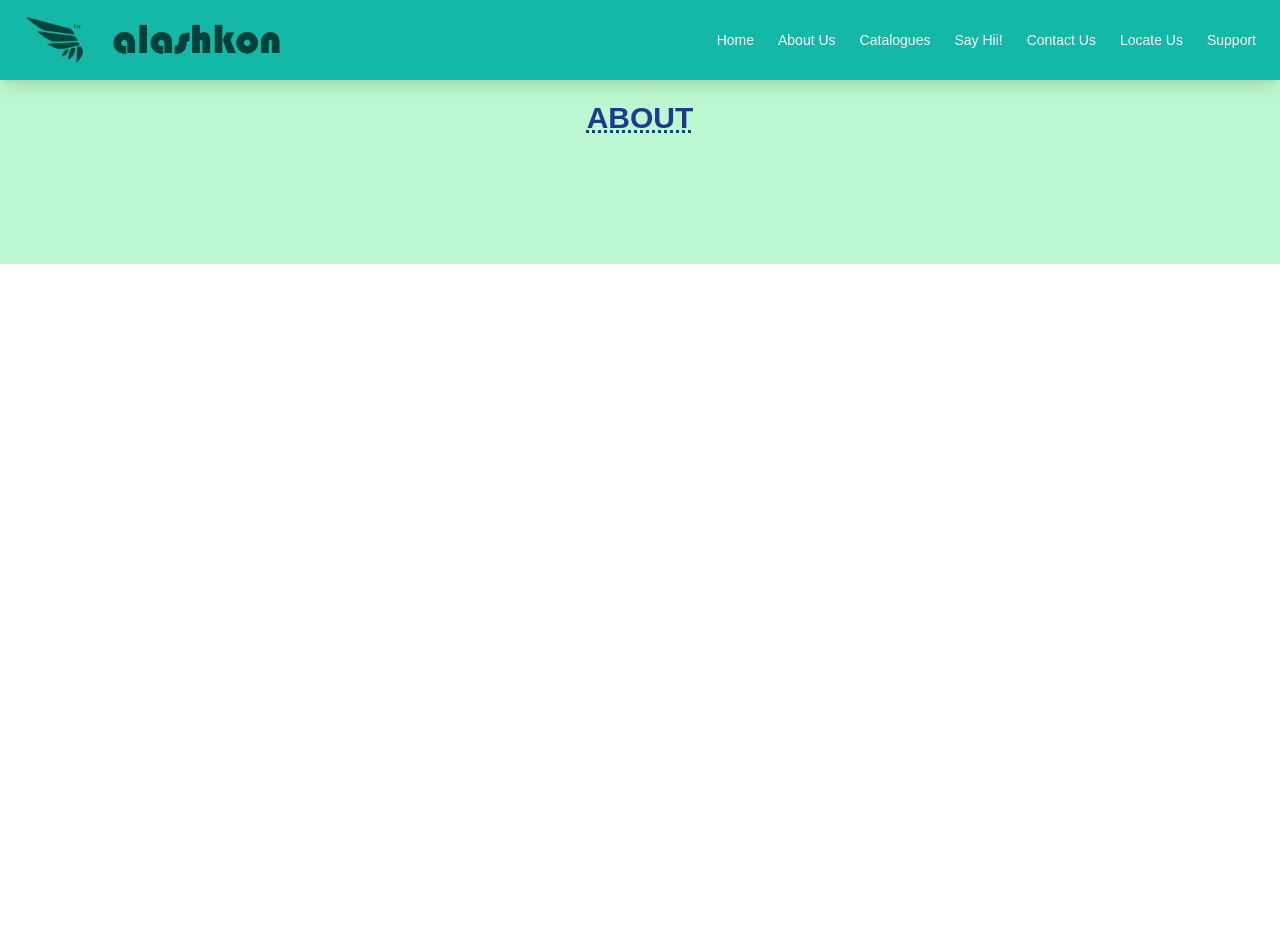
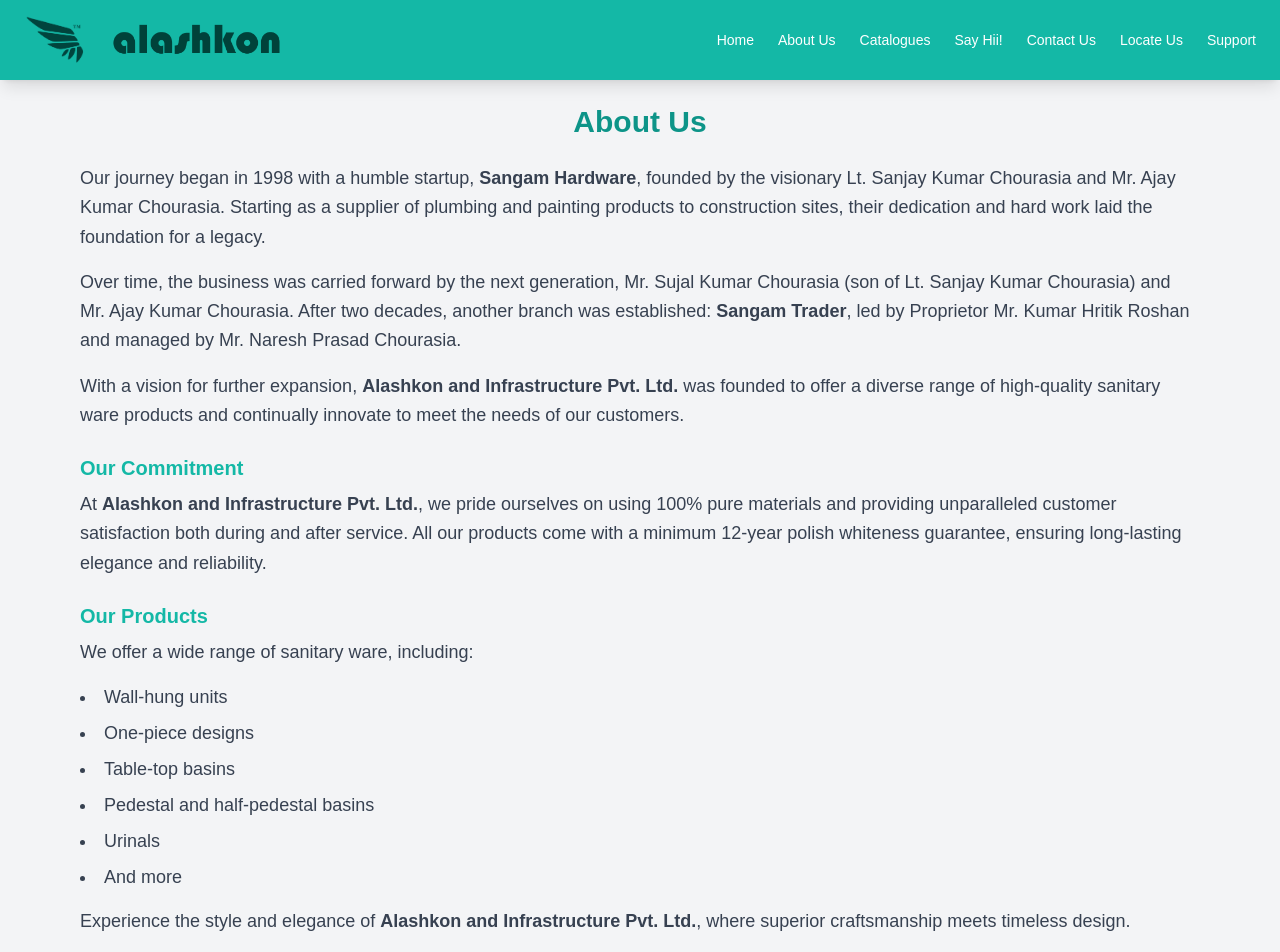
Before and after one commit to SurajKrSaw/Alashkon, a Next.js app: page /about in a window 1280 px wide. Shown: the top 952 px of the page. Before the commit the page ends 800 px from the top, so only its background shows below. Built offline with nearby package versions, Linux system fonts and the light colour scheme.

Commit message:
Added ABOUT section

```diff
--- /dev/null
+++ b/app/about/page.tsx
@@ -0,0 +1,65 @@
+const About = () => {
+  return (
+    <section
+      id="about"
+      className="bg-gray-100 py-12 px-6 md:px-12 lg:px-20 mt-14"
+    >
+      <div className="max-w-6xl mx-auto">
+        <h2 className="text-3xl font-bold text-center text-teal-600 mb-6">
+          About Us
+        </h2>
+        <p className="text-lg text-gray-700 leading-relaxed">
+          Our journey began in 1998 with a humble startup,{" "}
+          <strong>Sangam Hardware</strong>, founded by the visionary Lt. Sanjay
+          Kumar Chourasia and Mr. Ajay Kumar Chourasia. Starting as a supplier
+          of plumbing and painting products to construction sites, their
+          dedication and hard work laid the foundation for a legacy.
+        </p>
+        <p className="text-lg text-gray-700 leading-relaxed mt-4">
+          Over time, the business was carried forward by the next generation,
+          Mr. Sujal Kumar Chourasia (son of Lt. Sanjay Kumar Chourasia) and Mr.
+          Ajay Kumar Chourasia. After two decades, another branch was
+          established: <strong>Sangam Trader</strong>, led by Proprietor Mr.
+          Kumar Hritik Roshan and managed by Mr. Naresh Prasad Chourasia.
+        </p>
+        <p className="text-lg text-gray-700 leading-relaxed mt-4">
+          With a vision for further expansion,{" "}
+          <strong>Alashkon and Infrastructure Pvt. Ltd.</strong> was founded to
+          offer a diverse range of high-quality sanitary ware products and
+          continually innovate to meet the needs of our customers.
+        </p>
+        <h3 className="text-xl font-semibold text-teal-500 mt-6">
+          Our Commitment
+        </h3>
+        <p className="text-lg text-gray-700 leading-relaxed mt-2">
+          At <strong>Alashkon and Infrastructure Pvt. Ltd.</strong>, we pride
+          ourselves on using 100% pure materials and providing unparalleled
+          customer satisfaction both during and after service. All our products
+          come with a minimum 12-year polish whiteness guarantee, ensuring
+          long-lasting elegance and reliability.
+        </p>
+        <h3 className="text-xl font-semibold text-teal-500 mt-6">
+          Our Products
+        </h3>
+        <p className="text-lg text-gray-700 leading-relaxed mt-2">
+          We offer a wide range of sanitary ware, including:
+        </p>
+        <ul className="list-disc list-inside text-lg text-gray-700 mt-4 space-y-2">
+          <li>Wall-hung units</li>
+          <li>One-piece designs</li>
+          <li>Table-top basins</li>
+          <li>Pedestal and half-pedestal basins</li>
+          <li>Urinals</li>
+          <li>And more</li>
+        </ul>
+        <p className="text-lg text-gray-700 leading-relaxed mt-4">
+          Experience the style and elegance of{" "}
+          <strong>Alashkon and Infrastructure Pvt. Ltd.</strong>, where superior
+          craftsmanship meets timeless design.
+        </p>
+      </div>
+    </section>
+  );
+};
+
+export default About;
```
